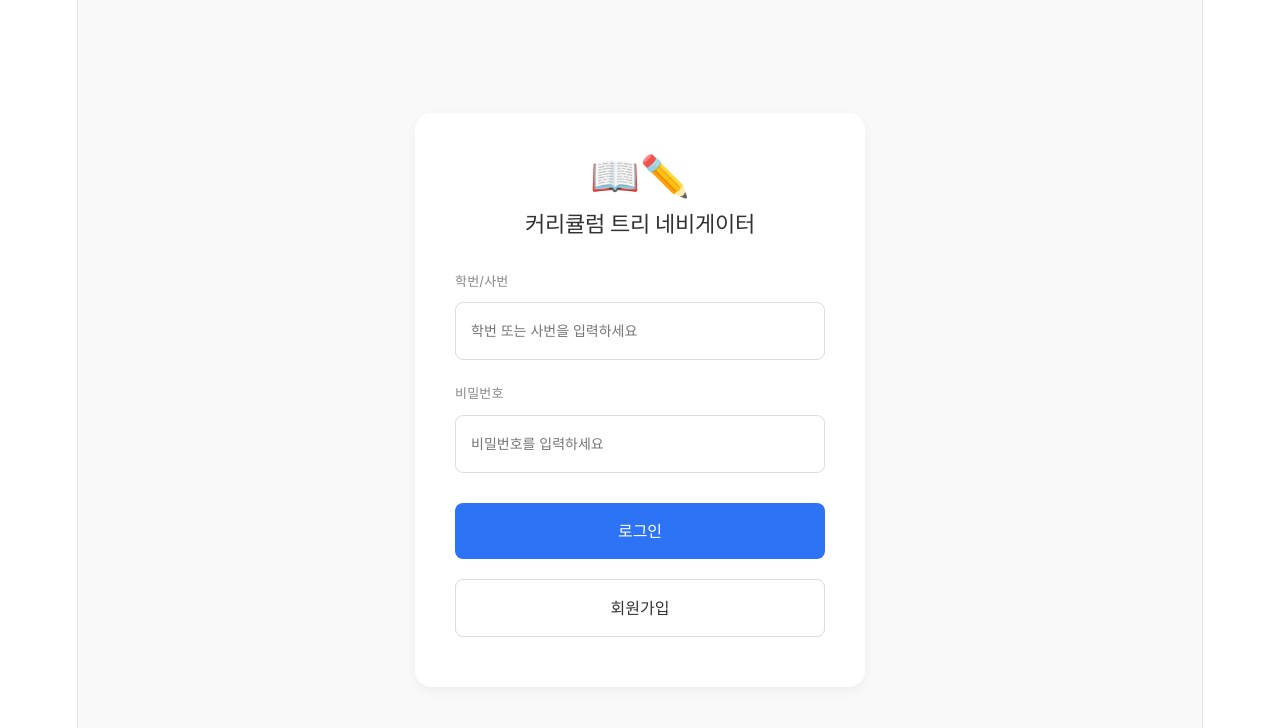
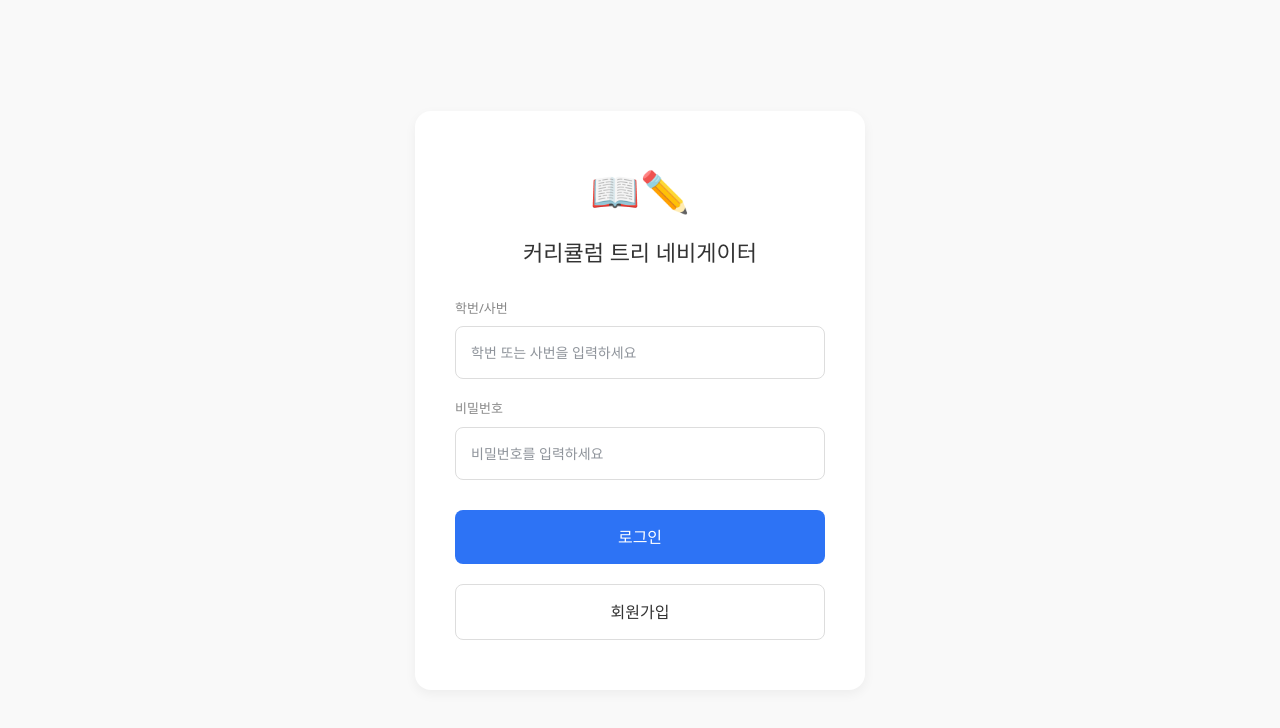
Before and after one commit to SYU-CTN/SYU_CTN_FE, a React (Vite) app: page / in a window 1280 px wide. Shown: the top 728 px of the page. Built offline with nearby package versions, Linux system fonts and the light colour scheme; no server answers.

Commit message:
fix : 코드 누락 및 페이지 깨짐 해결

```diff
--- a/src/App.jsx
+++ b/src/App.jsx
@@ -1,23 +1,98 @@
-import React from 'react';
+import React, { useEffect, useState } from 'react';
 import { BrowserRouter, Routes, Route } from 'react-router-dom';
 import LoginPage from './pages/LoginPage';
 import SignupPage from './pages/SignupPage';
 import MyPage from './pages/MyPage';
 
+import MainPage from './pages/main-page.jsx';
+import AdminDashboard from './constants/admin-dashboard.jsx';
 import CurriculumChatPage from './pages/CurriculumChatPage';
 import './styles/App.css';
+
+function CurriculumManager({ initialView = 'main' }) {
+    const [isAdmin, setIsAdmin] = useState(() => {
+        const savedRole = localStorage.getItem('user_role');
+        return savedRole === 'ADMIN' || savedRole === 'INSTRUCTOR';
+    });
+    const [view, setView] = useState(initialView);
+    const [loginOpen, setLoginOpen] = useState(false);
+
+    useEffect(() => {
+        const checkAuth = () => {
+            const savedRole = localStorage.getItem('user_role');
+            setIsAdmin(savedRole === 'ADMIN' || savedRole === 'INSTRUCTOR');
+        };
+        const interval = setInterval(checkAuth, 1000);
+        return () => clearInterval(interval);
+    }, []);
+
+    const handleLoginSubmit = () => {
+        localStorage.setItem('user_role', 'ADMIN');
+        setIsAdmin(true);
+        setLoginOpen(false);
+    };
+
+    const handleLogout = () => {
+        localStorage.setItem('user_role', 'STUDENT');
+        setIsAdmin(false);
+        setView('main');
+    };
+
+    return (
+        <div className="w-full text-left box-border" style={{ width: '100vw', textAlign: 'left' }}>
+            {view === 'main' ? (
+                <MainPage
+                    isAdmin={isAdmin}
+                    onSwitchToAdmin={() => setView('admin')}
+                    onLogout={handleLogout}
+                />
+            ) : (
+                <AdminDashboard
+                    onSwitchToMain={() => setView('main')}
+                    onLogout={handleLogout}
+                />
+            )}
+
+            {!isAdmin && (
+                <button
+                    onClick={() => setLoginOpen(true)}
+                    className="fixed right-4 top-4 z-[100000] rounded-lg bg-violet-600 px-3 py-2 text-xs font-semibold text-white shadow-lg shadow-violet-600/25 transition-colors hover:bg-violet-700"
+                >
+                    관리자 로그인
+                </button>
+            )}
+
+            {loginOpen && (
+                <div className="fixed inset-0 z-[100001] flex items-center justify-center bg-slate-950/45 p-4 backdrop-blur-sm">
+                    <div className="w-full max-w-[340px] rounded-xl border border-violet-100 bg-white p-6 shadow-[0_24px_80px_rgba(88,28,135,0.28)]">
+                        <h3 className="text-base font-bold text-slate-900">최고 관리자 인증</h3>
+                        <p className="mt-2 text-sm leading-6 text-slate-500">테스트 관리자 권한으로 전환합니다.</p>
+                        <div className="mt-5 flex justify-end gap-2">
+                            <button onClick={() => setLoginOpen(false)} className="rounded-lg px-4 py-2 text-xs font-semibold text-slate-600 transition-colors hover:bg-slate-100">취소</button>
+                            <button onClick={handleLoginSubmit} className="rounded-lg bg-violet-600 px-4 py-2 text-xs font-semibold text-white shadow-lg shadow-violet-600/20 transition-colors hover:bg-violet-700">인증 완료</button>
+                        </div>
+                    </div>
+                </div>
+            )}
+        </div>
+    );
+}
 
 function App() {
     return (
         <BrowserRouter>
             <Routes>
-                {/* 질문자님이 만드신 기존 페이지들 */}
+                {/* 기존 로그인/회원가입/마이페이지 라우트 */}
                 <Route path="/" element={<LoginPage />} />
                 <Route path="/login" element={<LoginPage />} />
                 <Route path="/signup" element={<SignupPage />} />
                 <Route path="/mypage" element={<MyPage />} />
 
-                {/* 💡 팀원분이 만든 채팅 페이지를 라우터에 추가 */}
+                {/* 메인/관리자 커리큘럼 화면 */}
+                <Route path="/main" element={<CurriculumManager />} />
+                <Route path="/admin" element={<CurriculumManager initialView="admin" />} />
+
+                {/* 커리큘럼 채팅 페이지 */}
                 <Route path="/chat" element={<CurriculumChatPage />} />
             </Routes>
         </BrowserRouter>
--- a/src/index.css
+++ b/src/index.css
@@ -1,5 +1,6 @@
+@import "tailwindcss";
+
 :root {
-  /* 💡 질문자님의 색상 변수 (다크모드 지원용) */
   --text: #6b6375;
   --text-h: #08060d;
   --bg: #fff;
@@ -10,49 +11,21 @@
   --accent-border: rgba(170, 59, 255, 0.5);
   --social-bg: rgba(244, 243, 236, 0.5);
   --shadow:
-          rgba(0, 0, 0, 0.1) 0 10px 15px -3px, rgba(0, 0, 0, 0.05) 0 4px 6px -2px;
-
-  /* 💡 팀원분의 폰트(Inter 등)를 포함하여 통합한 폰트 변수 */
+    rgba(0, 0, 0, 0.1) 0 10px 15px -3px,
+    rgba(0, 0, 0, 0.05) 0 4px 6px -2px;
   --sans: Inter, ui-sans-serif, system-ui, -apple-system, BlinkMacSystemFont, 'Segoe UI', Roboto, sans-serif;
   --heading: Inter, ui-sans-serif, system-ui, -apple-system, BlinkMacSystemFont, 'Segoe UI', Roboto, sans-serif;
   --mono: ui-monospace, Consolas, monospace;
 
-  font: 18px/145% var(--sans);
-  letter-spacing: 0.18px;
-  color-scheme: light dark;
-
-  /* 💡 공통 렌더링 최적화 설정 */
+  font-family: system-ui, 'Segoe UI', Roboto, sans-serif;
+  color: #1f2937;
+  background: #f1f6fb;
   font-synthesis: none;
   text-rendering: optimizeLegibility;
   -webkit-font-smoothing: antialiased;
   -moz-osx-font-smoothing: grayscale;
-
-  @media (max-width: 1024px) {
-    font-size: 16px;
-  }
 }
 
-@media (prefers-color-scheme: dark) {
-  :root {
-    --text: #9ca3af;
-    --text-h: #f3f4f6;
-    --bg: #16171d;
-    --border: #2e303a;
-    --code-bg: #1f2028;
-    --accent: #c084fc;
-    --accent-bg: rgba(192, 132, 252, 0.15);
-    --accent-border: rgba(192, 132, 252, 0.5);
-    --social-bg: rgba(47, 48, 58, 0.5);
-    --shadow:
-            rgba(0, 0, 0, 0.4) 0 10px 15px -3px, rgba(0, 0, 0, 0.25) 0 4px 6px -2px;
-  }
-
-  #social .button-icon {
-    filter: invert(1) brightness(2);
-  }
-}
-
-/* 💡 팀원분의 글로벌 초기화 설정 */
 * {
   box-sizing: border-box;
 }
@@ -60,11 +33,18 @@
 body {
   min-width: 320px;
   margin: 0;
-  background: var(--bg); /* 다크모드 대응을 위해 질문자님 변수 사용 */
-  color: var(--text);    /* 다크모드 대응을 위해 질문자님 변수 사용 */
+  background: #f1f6fb;
+  color: #1f2937;
 }
 
-/* 💡 팀원분의 폼 요소 초기화 및 접근성 설정 */
+#root {
+  width: 100%;
+  min-height: 100svh;
+  display: flex;
+  flex-direction: column;
+  box-sizing: border-box;
+}
+
 button,
 input {
   font: inherit;
@@ -76,60 +56,3 @@ a:focus-visible {
   outline: 3px solid rgba(47, 125, 240, 0.35);
   outline-offset: 2px;
 }
-
-/* 💡 질문자님의 커스텀 레이아웃 및 타이포그래피 설정 */
-#root {
-  width: 1126px;
-  max-width: 100%;
-  margin: 0 auto;
-  text-align: center;
-  border-inline: 1px solid var(--border);
-  min-height: 100svh;
-  display: flex;
-  flex-direction: column;
-  box-sizing: border-box;
-}
-
-h1,
-h2 {
-  font-family: var(--heading);
-  font-weight: 500;
-  color: var(--text-h);
-}
-
-h1 {
-  font-size: 56px;
-  letter-spacing: -1.68px;
-  margin: 32px 0;
-  @media (max-width: 1024px) {
-    font-size: 36px;
-    margin: 20px 0;
-  }
-}
-h2 {
-  font-size: 24px;
-  line-height: 118%;
-  letter-spacing: -0.24px;
-  margin: 0 0 8px;
-  @media (max-width: 1024px) {
-    font-size: 20px;
-  }
-}
-p {
-  margin: 0;
-}
-
-code,
-.counter {
-  font-family: var(--mono);
-  display: inline-flex;
-  border-radius: 4px;
-  color: var(--text-h);
-}
-
-code {
-  font-size: 15px;
-  line-height: 135%;
-  padding: 4px 8px;
-  background: var(--code-bg);
-}
```
